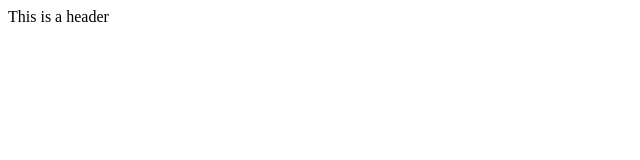
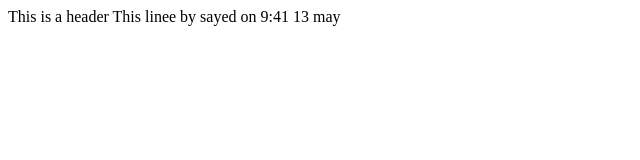
Before and after one commit to ahmedsobhy818/Git_Course, a plain HTML site: page header.html in a window 1280 px wide. Shown: the whole page, without its empty margins (0-640 px from the left). Drawn offline with Linux system fonts and the light colour scheme.

Commit message:
Update the header file on 9:41 by sayed

```diff
--- a/header.html
+++ b/header.html
@@ -1,3 +1,4 @@
 <html>
   This is a header
+  This linee by sayed on 9:41 13 may
 </html>
```
